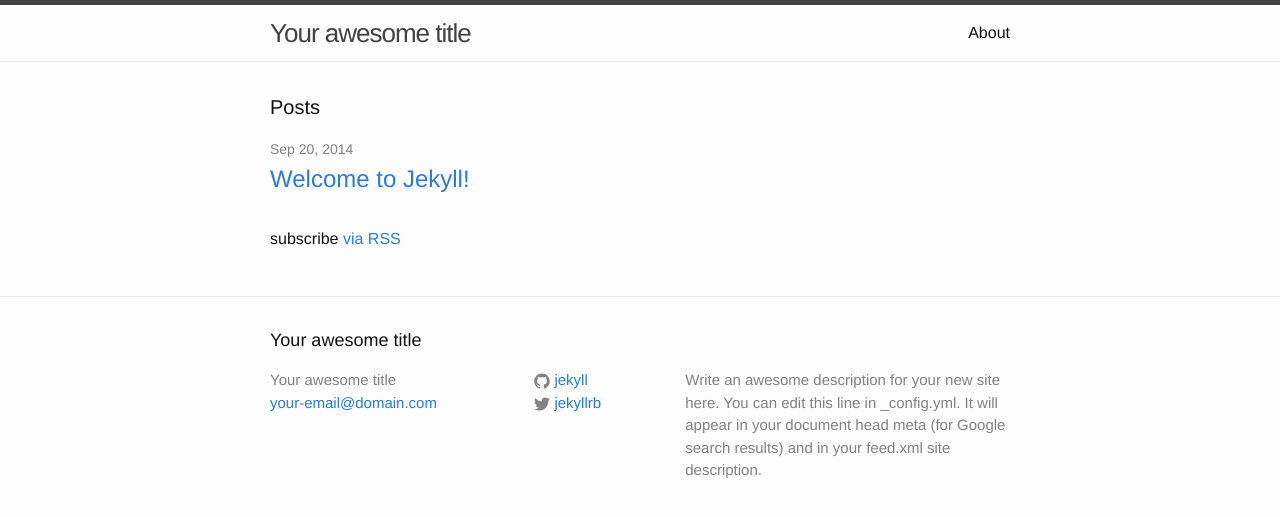
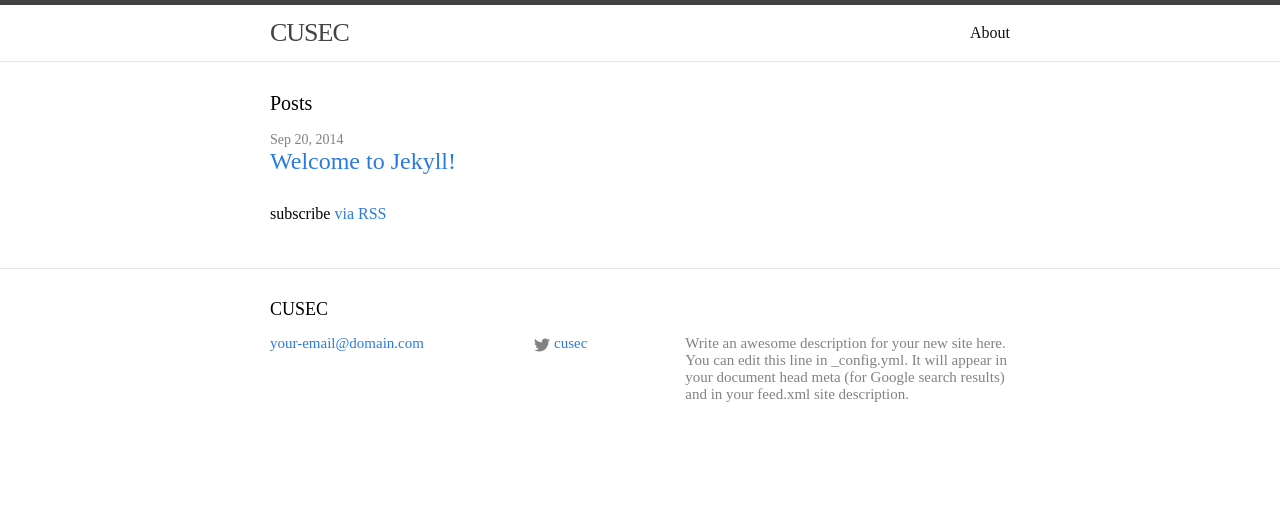
Before and after one commit to cusec/cusec.github.io, a Jekyll site: the page built from index.html, in a window 1280 px wide. Shown: the top 517 px of the page. Built offline with Jekyll 4.4.1, drawn with Linux system fonts in a browser that asks for light colours.

```diff
--- a/_config.yml
+++ b/_config.yml
@@ -1,14 +1,14 @@
 # Site settings
-title: Your awesome title
+title: CUSEC
 email: your-email@domain.com
 description: > # this means to ignore newlines until "baseurl:"
   Write an awesome description for your new site here. You can edit this
   line in _config.yml. It will appear in your document head meta (for
   Google search results) and in your feed.xml site description.
 baseurl: "" # the subpath of your site, e.g. /blog/
-url: "http://yourdomain.com" # the base hostname & protocol for your site
-twitter_username: jekyllrb
-github_username:  jekyll
+#url: "http://yourdomain.com" # the base hostname & protocol for your site
+twitter_username: cusec
+#github_username:  jekyll
 
 # Build settings
 markdown: kramdown
--- a/_includes/footer.html
+++ b/_includes/footer.html
@@ -7,7 +7,7 @@
     <div class="footer-col-wrapper">
       <div class="footer-col  footer-col-1">
         <ul class="contact-list">
-          <li>{{ site.title }}</li>
+          <!--<li>{{ site.title }}</li>-->
           <li><a href="mailto:{{ site.email }}">{{ site.email }}</a></li>
         </ul>
       </div>
--- a/_sass/_base.scss
+++ b/_sass/_base.scss
@@ -14,12 +14,10 @@
  * Basic styling
  */
 body {
-    font-family: $base-font-family;
-    font-size: $base-font-size;
-    line-height: $base-line-height;
-    font-weight: 300;
-    color: $text-color;
-    background-color: $background-color;
+    background: white;
+    background-image: url('gplaypattern_@2X.png');
+    margin: 0;
+    min-height: 100%;
 }
 
 
```
Also changed, not shown: images/EventLogoPurple.png (added), images/gplaypattern_@2X.png (added).
